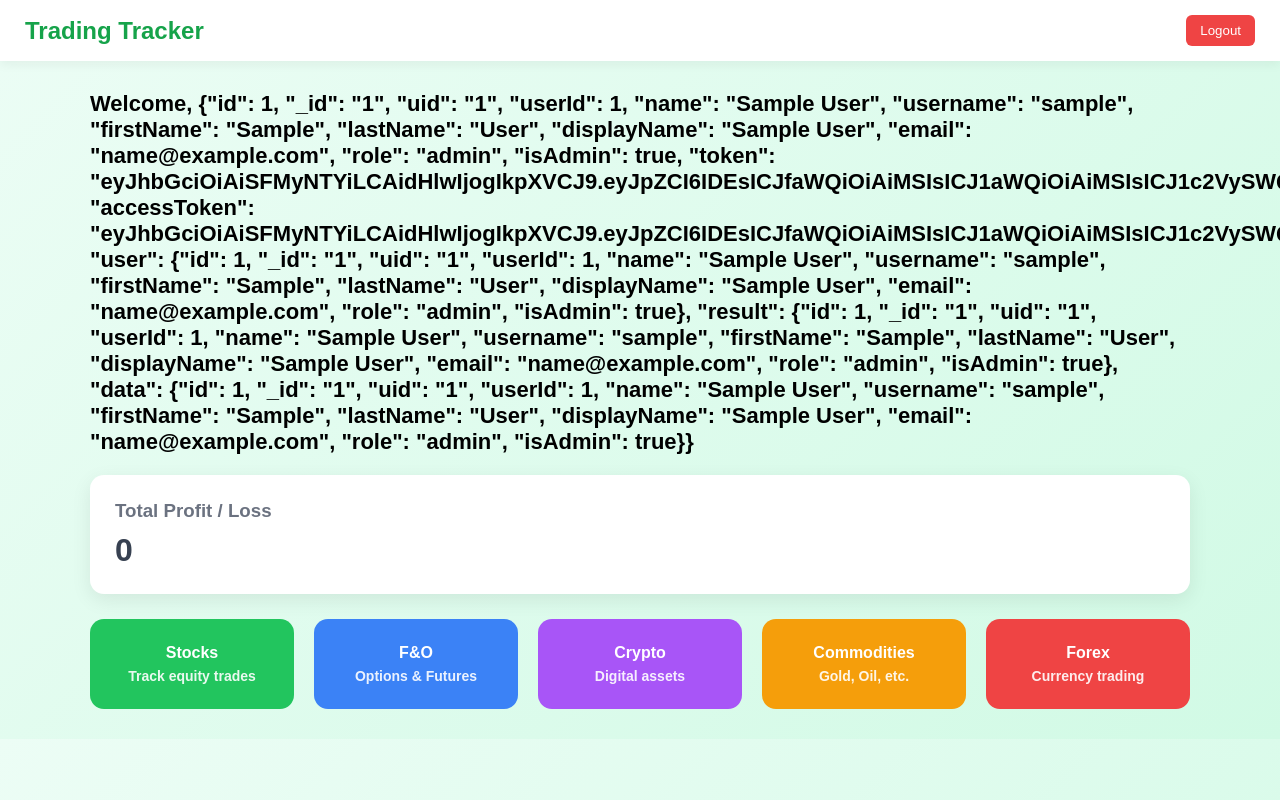
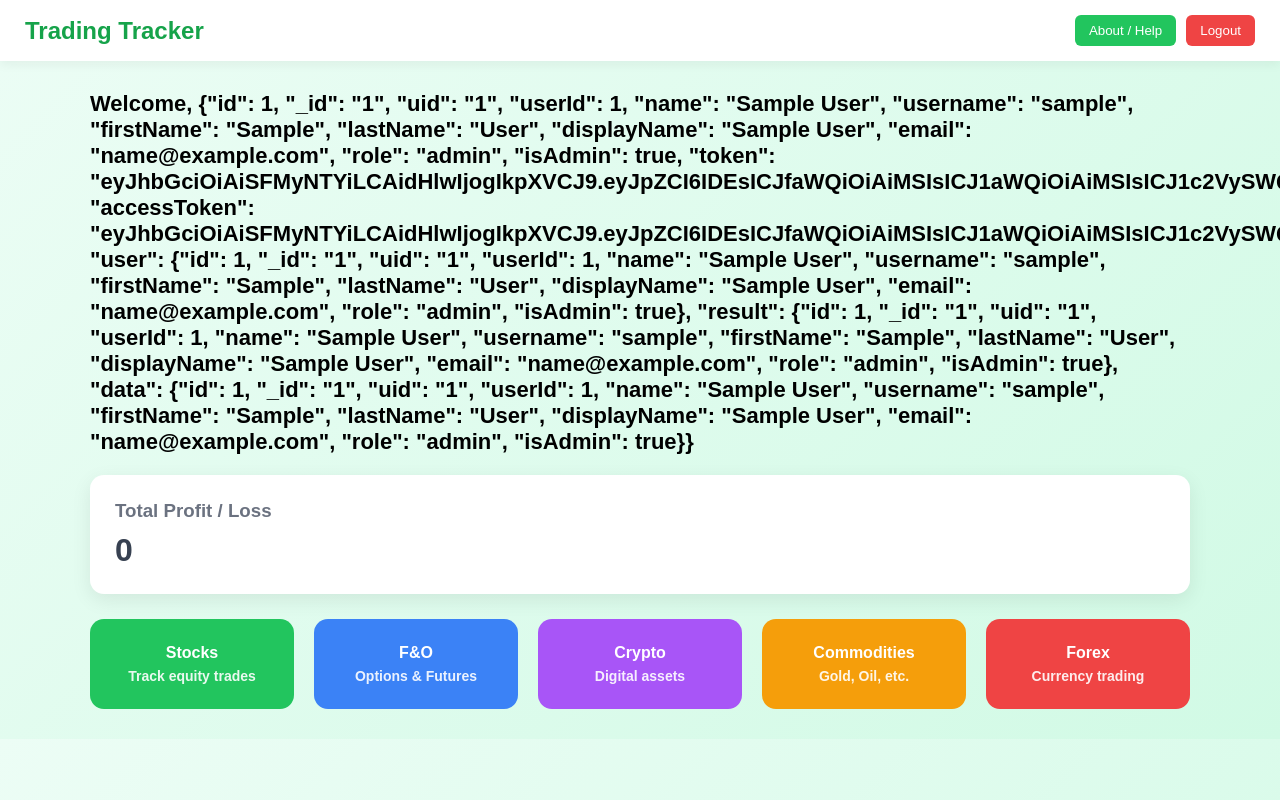
Before and after one commit to Jaligama-Ramana/trading_tracker, a plain HTML site: page home.html in a window 1280 px wide. Shown: the top 800 px of the page. Drawn offline with Linux system fonts and the light colour scheme; sample sign-in values are in the browser's storage.

Commit message:
Add About button to navigation bar

```diff
--- a/home.html
+++ b/home.html
@@ -113,7 +113,18 @@ body {
 <!-- NAVBAR -->
 <div class="nav">
     <h2>Trading Tracker</h2>
-    <button onclick="logout()">Logout</button>
+    <div style="display:flex; gap:10px;">
+
+    <button onclick="window.location.href='about.html'"
+        style="background:#22c55e;">
+        About / Help
+    </button>
+
+    <button onclick="logout()">
+        Logout
+    </button>
+
+    </div>
 </div>
 
 <div class="container">
```
